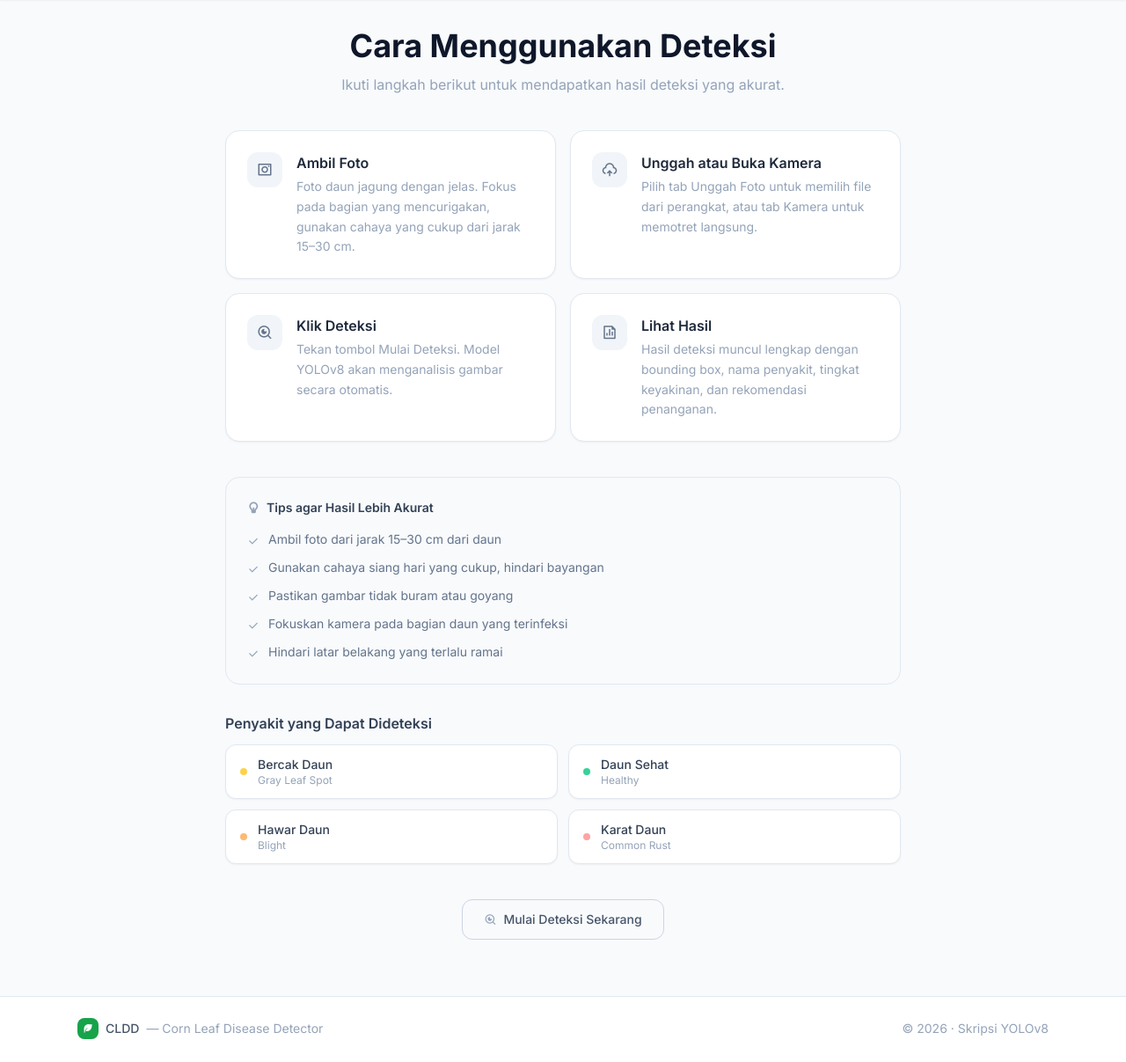
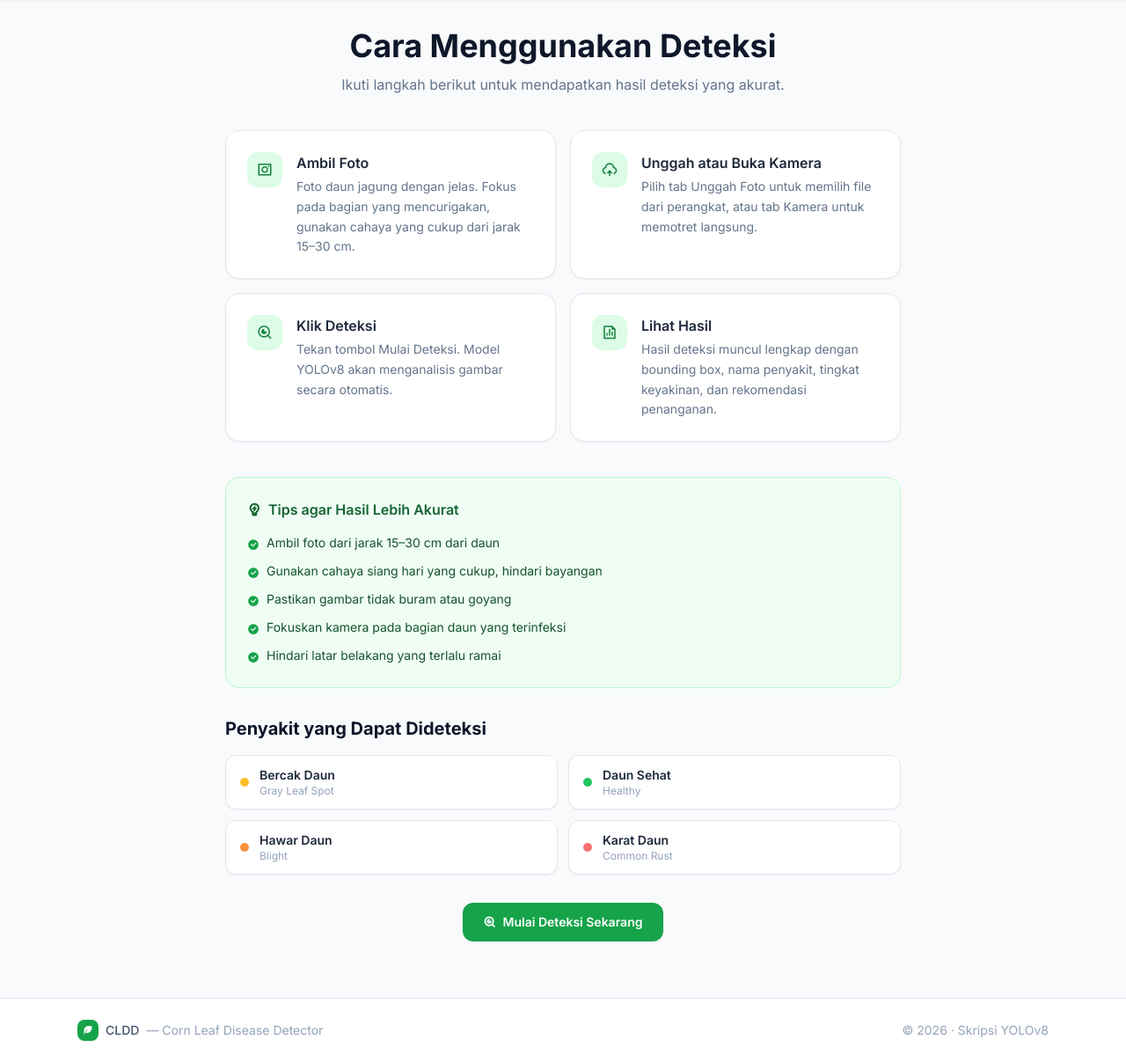
Before and after one commit to pikopikanjai-ux/sk-yolov8, a Flask app: page /cara-deteksi in a window 1280 px wide. Shown: the part 65-1272 px from the top of the page at 88% size. Before the commit the page ends 1246 px from the top, so only its background shows below. Run offline with Flask 3, Linux system fonts and the light colour scheme; some libraries are stand-ins or nearby versions.

Commit message:
Update cara_deteksi.html

```diff
--- a/templates/cara_deteksi.html
+++ b/templates/cara_deteksi.html
@@ -6,7 +6,7 @@
 
   <div class="text-center mb-10">
     <h1 class="text-3xl sm:text-4xl font-bold text-slate-900">Cara Menggunakan Deteksi</h1>
-    <p class="mt-3 text-slate-400">Ikuti langkah berikut untuk mendapatkan hasil deteksi yang akurat.</p>
+    <p class="mt-3 text-slate-500">Ikuti langkah berikut untuk mendapatkan hasil deteksi yang akurat.</p>
   </div>
 
   <!-- Steps -->
@@ -20,12 +20,12 @@
     {% for icon, title, desc in steps %}
     <div class="bg-white border border-slate-200 rounded-2xl p-6 shadow-sm">
       <div class="flex items-start gap-4">
-        <div class="w-10 h-10 rounded-xl bg-slate-100 flex items-center justify-center shrink-0">
-          <i class="{{ icon }} text-slate-500 text-lg"></i>
+        <div class="w-10 h-10 rounded-xl bg-green-100 flex items-center justify-center shrink-0">
+          <i class="{{ icon }} text-green-700 text-lg"></i>
         </div>
         <div>
           <p class="font-semibold text-slate-800 mb-1">{{ title }}</p>
-          <p class="text-slate-400 text-sm leading-relaxed">{{ desc }}</p>
+          <p class="text-slate-500 text-sm leading-relaxed">{{ desc }}</p>
         </div>
       </div>
     </div>
@@ -33,9 +33,9 @@
   </div>
 
   <!-- Tips -->
-  <div class="bg-slate-50 border border-slate-200 rounded-2xl p-6">
-    <h3 class="font-semibold text-slate-700 mb-4 flex items-center gap-2 text-sm">
-      <i class="ri-lightbulb-line text-slate-400"></i> Tips agar Hasil Lebih Akurat
+  <div class="bg-green-50 border border-green-200 rounded-2xl p-6">
+    <h3 class="font-semibold text-green-800 mb-4 flex items-center gap-2">
+      <i class="ri-lightbulb-flash-line"></i> Tips agar Hasil Lebih Akurat
     </h3>
     <ul class="space-y-2.5">
       {% for tip in [
@@ -45,8 +45,8 @@
         'Fokuskan kamera pada bagian daun yang terinfeksi',
         'Hindari latar belakang yang terlalu ramai',
       ] %}
-      <li class="flex items-start gap-2.5 text-sm text-slate-500">
-        <i class="ri-check-line text-slate-400 mt-0.5 shrink-0"></i>
+      <li class="flex items-start gap-2 text-sm text-green-900">
+        <i class="ri-checkbox-circle-fill text-green-600 mt-0.5 shrink-0"></i>
         {{ tip }}
       </li>
       {% endfor %}
@@ -55,7 +55,7 @@
 
   <!-- Penyakit yang bisa dideteksi -->
   <div class="mt-8">
-    <h2 class="text-base font-semibold text-slate-700 mb-3">Penyakit yang Dapat Dideteksi</h2>
+    <h2 class="text-xl font-bold text-slate-900 mb-4">Penyakit yang Dapat Dideteksi</h2>
     <div class="grid sm:grid-cols-2 gap-3">
       {% for name, badge, color in [
         ('Bercak Daun','Gray Leaf Spot','amber'),
@@ -64,14 +64,14 @@
         ('Karat Daun','Common Rust','red'),
       ] %}
       <div class="flex items-center gap-3 bg-white border border-slate-200 rounded-xl px-4 py-3 shadow-sm">
-        <span class="w-2 h-2 rounded-full
-          {% if color=='amber' %}bg-amber-300
-          {% elif color=='green' %}bg-emerald-400
-          {% elif color=='orange' %}bg-orange-300
-          {% else %}bg-red-300{% endif %}
+        <span class="w-2.5 h-2.5 rounded-full
+          {% if color=='amber' %}bg-amber-400
+          {% elif color=='green' %}bg-green-500
+          {% elif color=='orange' %}bg-orange-400
+          {% else %}bg-red-400{% endif %}
           shrink-0"></span>
         <div>
-          <p class="text-sm font-medium text-slate-700">{{ name }}</p>
+          <p class="text-sm font-semibold text-slate-800">{{ name }}</p>
           <p class="text-xs text-slate-400">{{ badge }}</p>
         </div>
       </div>
@@ -79,13 +79,11 @@
     </div>
   </div>
 
-  <!-- CTA -->
-  <div class="mt-10 text-center">
+  <div class="mt-8 text-center">
     <a href="{{ url_for('index') }}"
-       class="inline-flex items-center gap-2 px-6 py-3 border border-slate-300
-              hover:border-slate-400 hover:bg-slate-50 text-slate-600 font-medium
-              rounded-xl transition-colors text-sm">
-      <i class="ri-search-eye-line text-slate-400"></i> Mulai Deteksi Sekarang
+       class="inline-flex items-center gap-2 px-6 py-3 bg-green-600 hover:bg-green-700
+              text-white font-semibold rounded-xl shadow-sm transition-colors text-sm">
+      <i class="ri-search-eye-line"></i> Mulai Deteksi Sekarang
     </a>
   </div>
 
```
